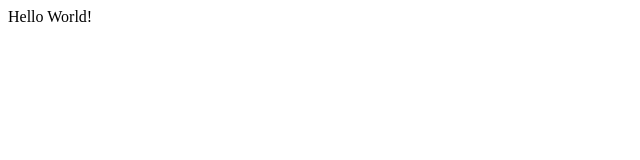
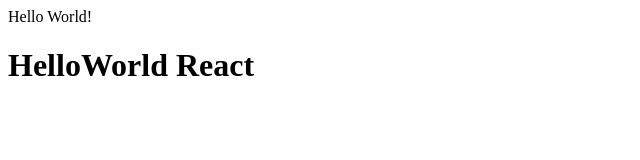
Before and after one commit to ncode-collab/Practice-React, a plain HTML site: page index.html in a window 1280 px wide. Shown: the whole page, without its empty margins (0-640 px from the left). Drawn offline with Linux system fonts and the light colour scheme.

Commit message:
helloworld-react

```diff
--- a/index.html
+++ b/index.html
@@ -7,5 +7,15 @@
 </head>
 <body>
     <div id="root">Hello World!</div>
+    <div id="rootNode"></div>
+    <script>
+
+        const heading = document.createElement('h1');
+        heading.innerHTML="HelloWorld React";
+
+        const rootNode = document.getElementById('rootNode');
+        rootNode.appendChild(heading);
+
+    </script>
 </body>
 </html>
```
